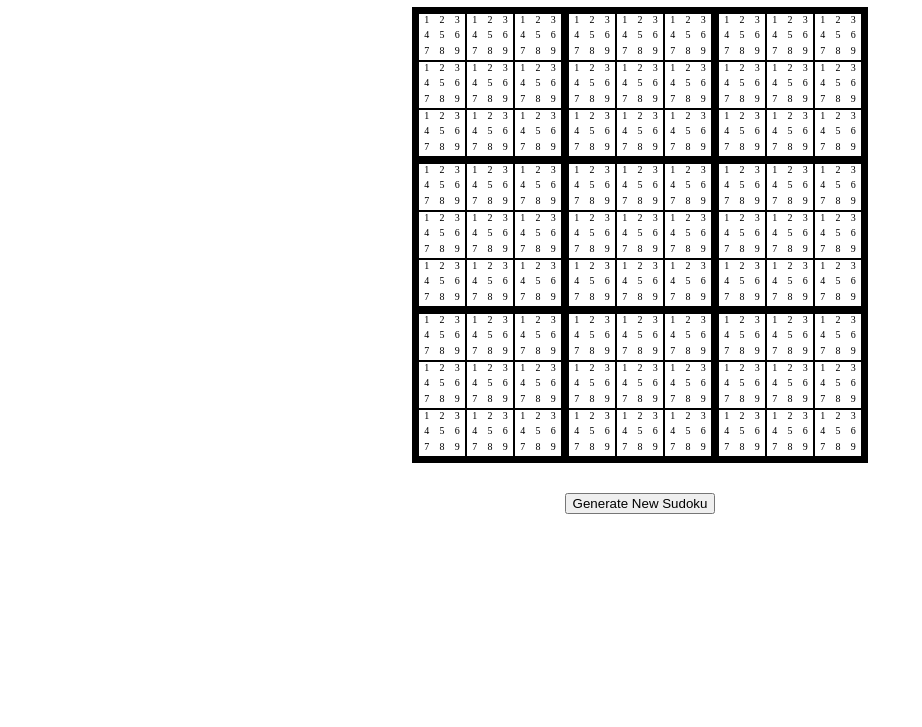
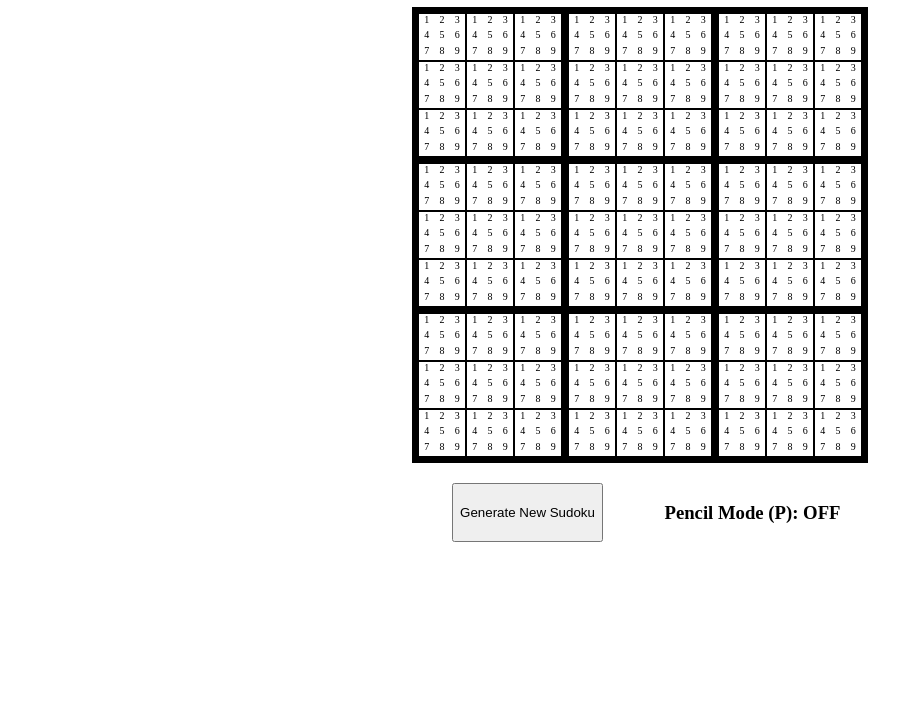
Before and after one commit to iscwtkns/Web-Sudoku, a plain HTML site: page index.html in a window 1280 px wide. Shown: the part 73-800 px from the top of the page, without its empty margins (0-922 px from the left). Drawn offline with Linux system fonts and the light colour scheme.

Commit message:
Fixed some visual glitches and added edit mode indicator

```diff
--- a/index.html
+++ b/index.html
@@ -919,7 +919,10 @@
                 </div>
             </div>
         </div>
-        <button class = "start">Generate New Sudoku</button>
+        <div class = "menu">
+            <button class = "start">Generate New Sudoku</button>
+            <h3>Pencil Mode (P): OFF</h3>
+        </div>
     </div>
 </body>
 <script src="script.js"></script>
--- a/script.js
+++ b/script.js
@@ -86,6 +86,7 @@ document.addEventListener("keydown", (e) => {
     if (e.key === '1' || e.key === '2' || e.key === '3' || e.key === '4' || e.key === '5' || e.key === '6' || e.key === '7' || e.key === '8' || e.key === '9') {
         if (selectedCell !== null && !isOriginal(originalSudokuGrid, selectedCell)) {
             selectedCell.textContent = e.key;
+            resetColors();
             let num = parseInt(selectedCell.textContent);
             cells.forEach(function (cell) {
                 if (parseInt(cell.textContent) === num && cell.style.backgroundColor !== "aqua") {
@@ -106,11 +107,15 @@ document.addEventListener("keydown", (e) => {
             selectedCell.style.backgroundColor = "white";
             selectedCell = null;
         }
+        resetColors();
     }
     if (e.key === "Backspace") {
         if (selectedCell !== null && !isOriginal(completeSudokuGrid, selectedCell)) {
             selectedCell.textContent = "";
+            resetColors();
+            selectedCell.style.backgroundColor = aqua;
         }
+
     }
 })
 
@@ -168,7 +173,7 @@ function prepareGrid(grid, difficulty) {
     }
     if (!checkUnique(newGrid)) {
         newGrid = grid;
-        for (let squaresToLose = 40 + difficulty; squaresToLose >= 0; squaresToLose--) {
+        for (let squaresToLose = 35 + difficulty; squaresToLose >= 0; squaresToLose--) {
             let random = getRandomInt(0, 80);
             while (newGrid[Math.floor(random / 9)][random % 9] === "") {
                 random = getRandomInt(0, 80);
--- a/styles.css
+++ b/styles.css
@@ -1,4 +1,4 @@
-h1 {
+h3 {
     text-align: center;
 }
 
@@ -37,9 +37,17 @@ h1 {
 
 button {
     margin: 0 auto;
-    margin-top: 30px;
-    display: block;
+    display: inline;
 
+}
+
+.menu {
+    width: 450px;
+    padding: 20px;
+    margin: 0 auto;
+    align-content: center;
+    display: grid;
+    grid-template-columns: repeat(2, 1fr);
 }
 
 .possibility {
```
